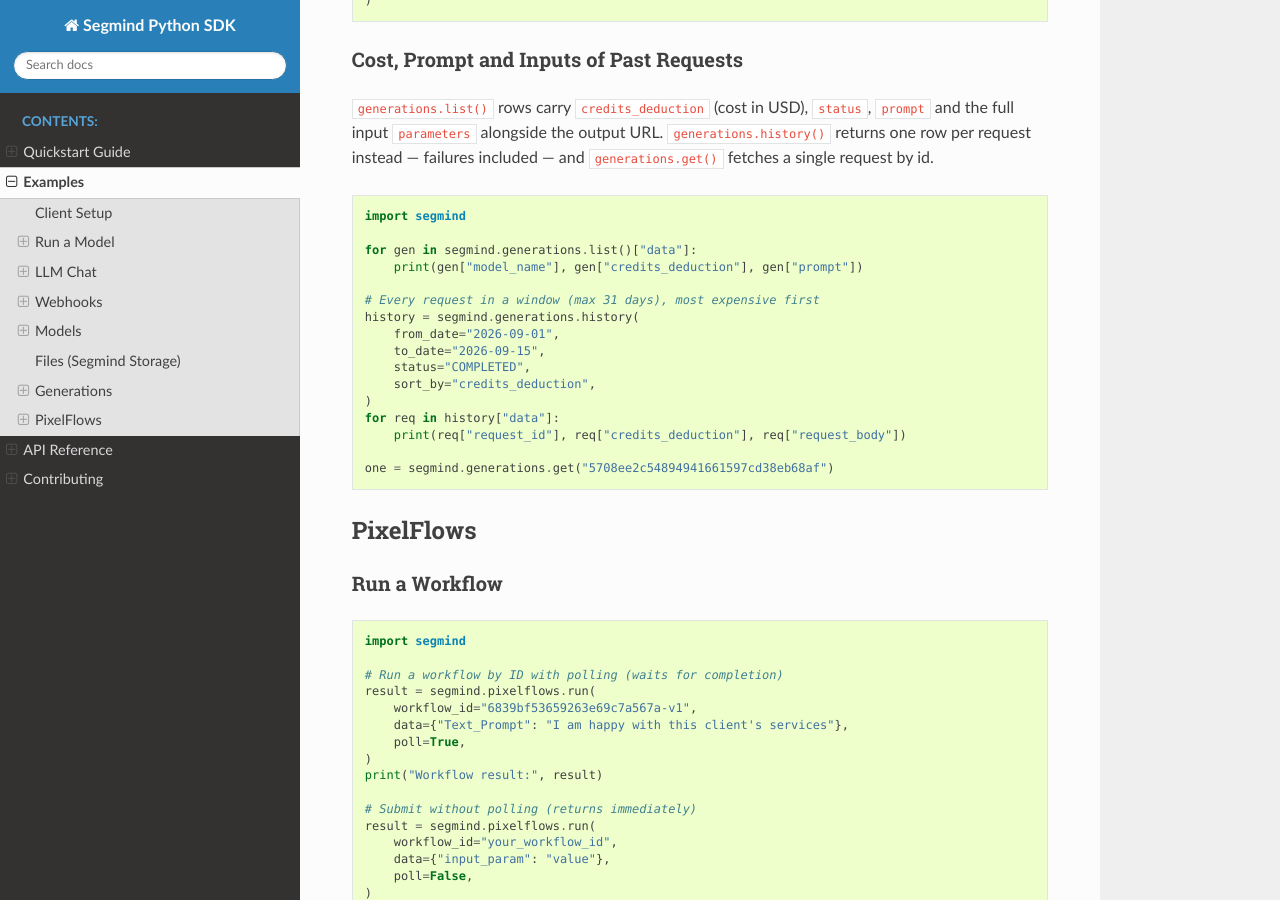
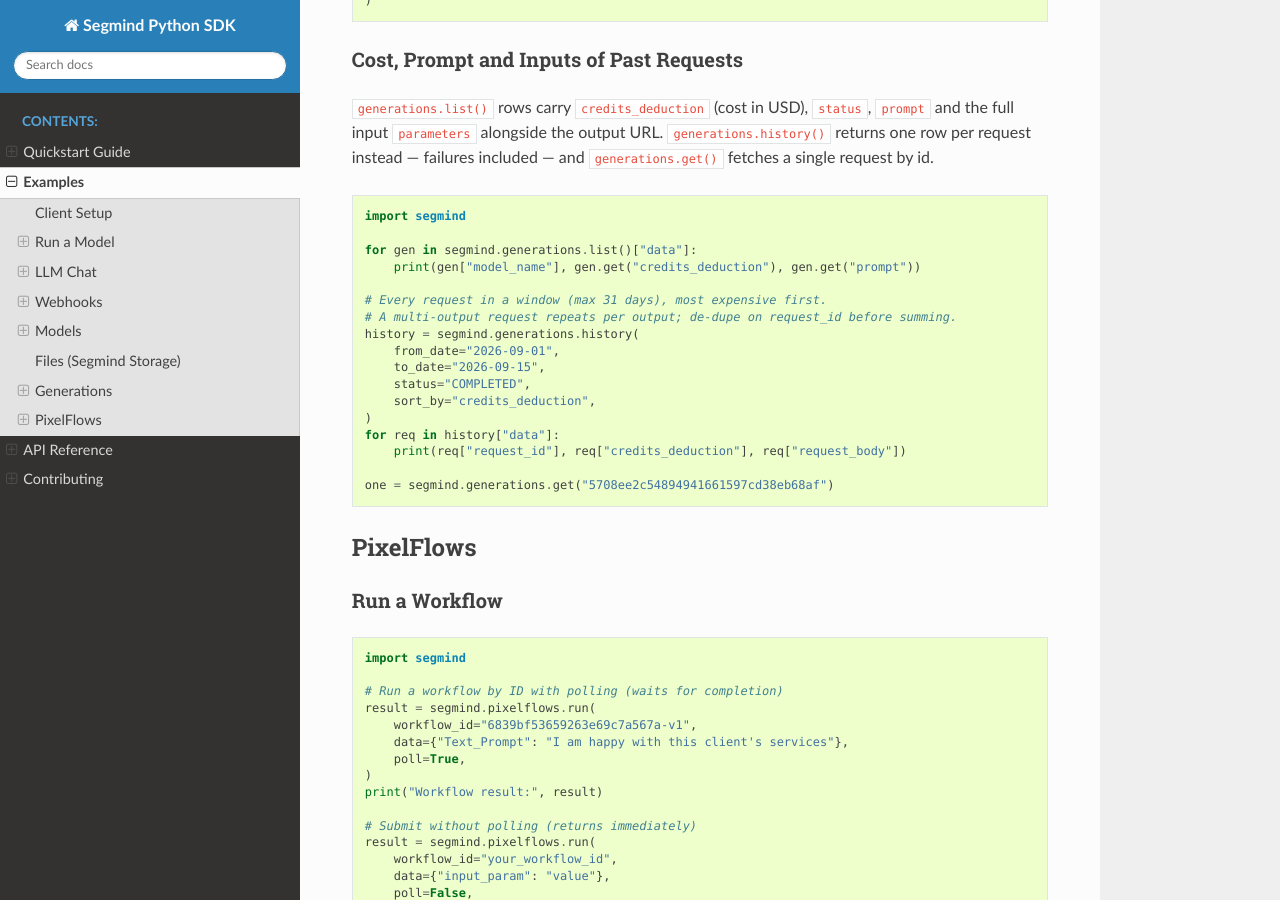
Before and after one commit to segmind/segmind-python, a Sphinx documentation site: the page built from docs/examples.rst, in a window 1280 px wide and 900 px high, scrolled down 5957 px. Built offline with Sphinx 7.4.7 and the Read the Docs theme 3.1.0, drawn with Linux system fonts in a browser that asks for light colours.

Commit message:
docs(generations): correct get() scope, history() row shape, list() field availability
- get() resolves only the caller's own requests; a teammate's id from
  history() is a 404.
- history() repeats a multi-output request once per output, each row with
  the full cost, so de-dupe on request_id before summing.
- list()'s new fields need spot-backend-k8s#348; read them with .get().

```diff
--- a/docs/examples.rst
+++ b/docs/examples.rst
@@ -359,9 +359,10 @@
    import segmind
 
    for gen in segmind.generations.list()["data"]:
-       print(gen["model_name"], gen["credits_deduction"], gen["prompt"])
+       print(gen["model_name"], gen.get("credits_deduction"), gen.get("prompt"))
 
-   # Every request in a window (max 31 days), most expensive first
+   # Every request in a window (max 31 days), most expensive first.
+   # A multi-output request repeats per output; de-dupe on request_id before summing.
    history = segmind.generations.history(
        from_date="2026-09-01",
        to_date="2026-09-15",
```
Also changed, not shown: CHANGELOG.md (+6 -4 lines), examples.md (+3 -2 lines), 1 other file.
